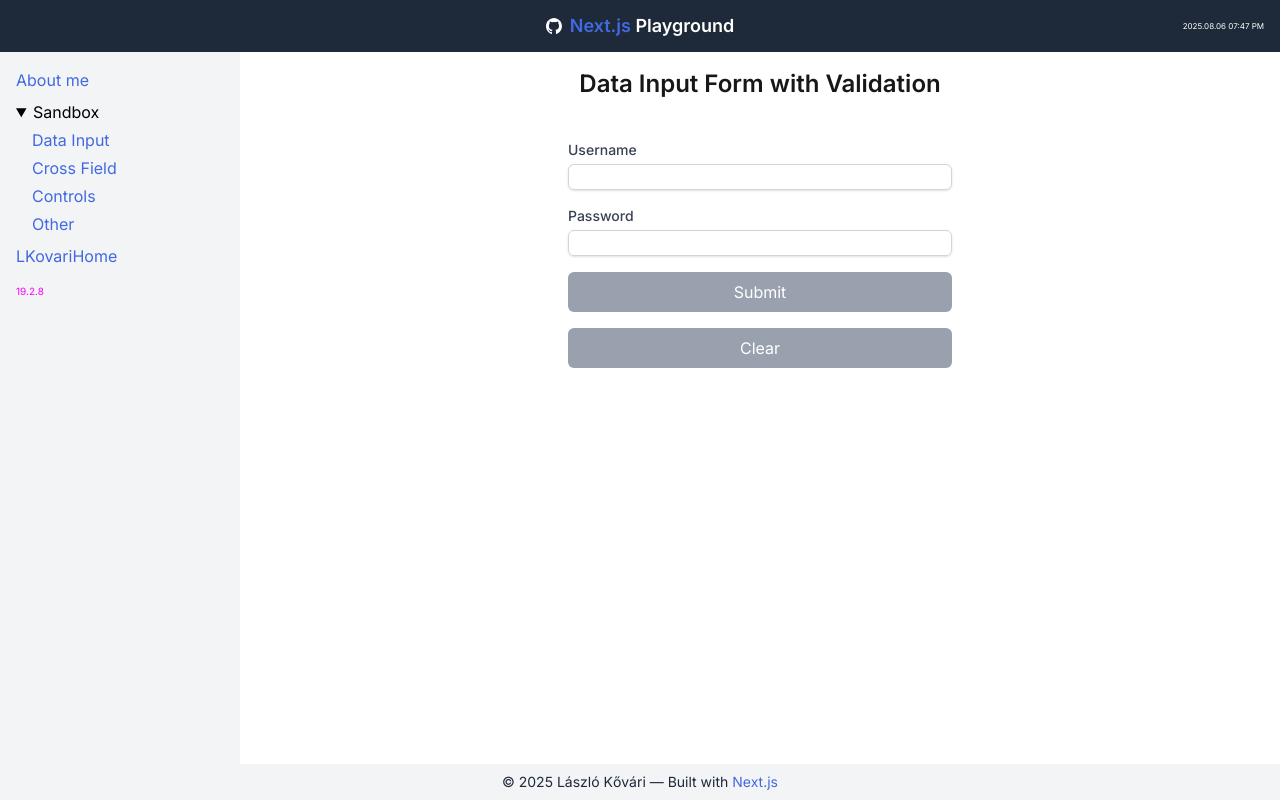
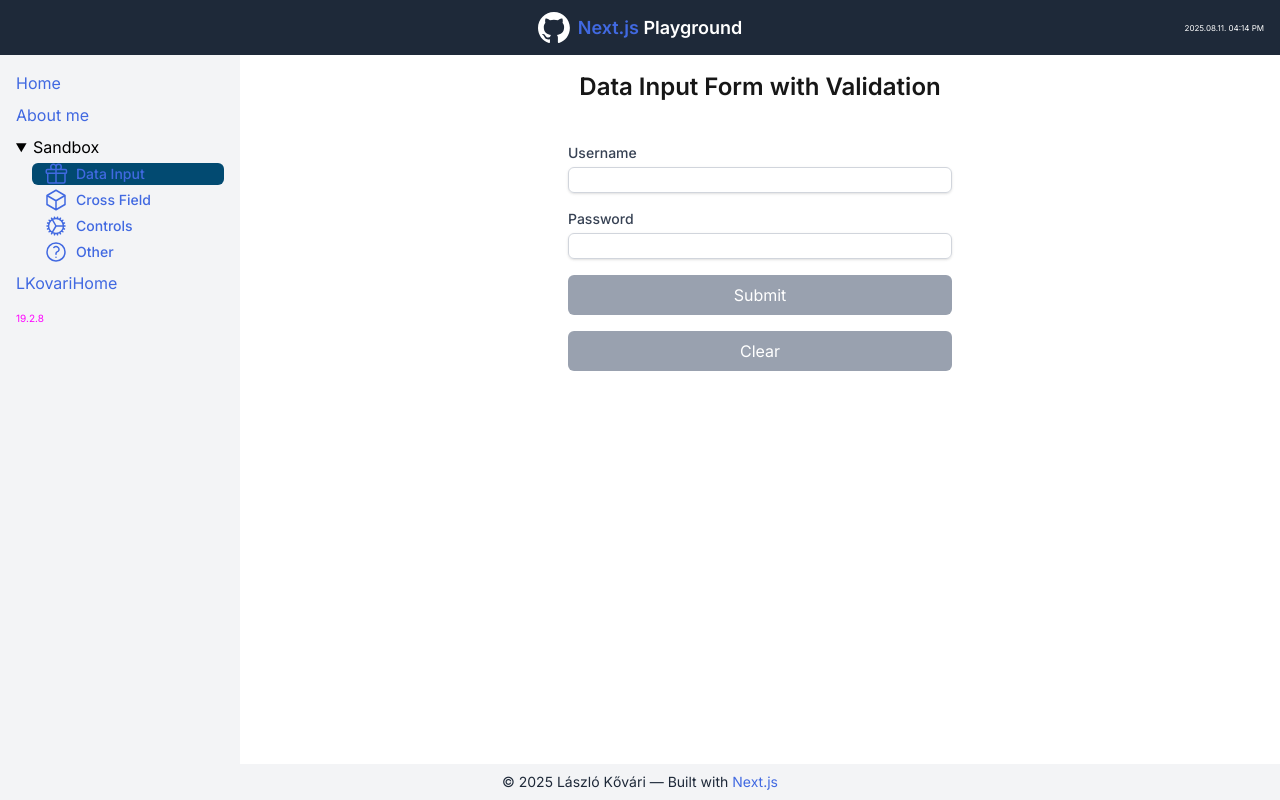
Before and after one commit to lkovari/nextjs-react-seed, a Next.js app in the folder apps/main-app/: page /sandbox/data-input in a window 1280 px wide. Both pictures are taken after a click on the heading "Sandbox". Built offline with nearby package versions, Linux system fonts and the light colour scheme.

Commit message:
all linting, fix useEffect problem, optimize fonts, Image

```diff
--- a/apps/main-app/package.json
+++ b/apps/main-app/package.json
@@ -9,11 +9,13 @@
     "lint": "next lint"
   },
   "dependencies": {
+    "@heroicons/react": "^2.2.0",
+    "clsx": "^2.1.1",
+    "common-lib": "workspace:*",
     "next": "15.4.5",
     "react": "19.1.0",
     "react-dom": "19.1.0",
-    "sass": "^1.89.2",
-    "common-lib": "workspace:*"
+    "sass": "^1.89.2"
   },
   "devDependencies": {
     "@eslint/eslintrc": "^3",
--- a/apps/main-app/src/app/layout.tsx
+++ b/apps/main-app/src/app/layout.tsx
@@ -6,16 +6,22 @@ import Sidebar from '../components/Sidebar'
 import Image from 'next/image'
 
 const inter = Inter({ subsets: ['latin'] })
-const lastUpdateDate = "2025.08.06 07:47 PM"
+const lastUpdateDate = "2025.08.11. 04:14 PM";
 export const metadata: Metadata = {
   title: 'NextJS Playground',
   description: 'Demo project',
 }
 
-export default function RootLayout({ children }: { children: React.ReactNode }) {
+export default function RootLayout({
+  children,
+}: {
+  children: React.ReactNode;
+}) {
   return (
     <html lang="en">
-      <body className={`${inter.className} flex flex-col min-h-[100dvh] bg-white text-black dark:bg-black dark:text-white h-[calc(var(--vh)_*_100)]`}>
+      <body
+        className={`${inter.className} antialiased flex flex-col min-h-[100dvh] bg-white text-black dark:bg-black dark:text-white h-[calc(var(--vh)_*_100)]`}
+      >
         <Header />
         <div className="flex flex-1">
           <Sidebar />
@@ -24,7 +30,7 @@ export default function RootLayout({ children }: { children: React.ReactNode })
         <Footer />
       </body>
     </html>
-  )
+  );
 }
 
 function Header() {
@@ -42,10 +48,17 @@ function Header() {
         <a href="https://github.com/lkovari/nextjs-react-seed">
           <Image
             src="/github-mark-white.svg"
+            width={32}
+            height={32}
+            alt="GitHub logo"
+            className="hidden md:block object-contain"
+          />
+          <Image
+            src="/github-mark-white.svg"
             width={16}
             height={16}
             alt="GitHub logo"
-            className="object-contain"
+            className="block md:hidden object-contain"
           />
         </a>
         <h1 className="text-lg font-semibold text-center">
@@ -53,7 +66,7 @@ function Header() {
         </h1>
       </div>
     </header>
-  )
+  );
 }
 
 function Footer() {
--- a/apps/main-app/src/app/sandbox/data-input/page.tsx
+++ b/apps/main-app/src/app/sandbox/data-input/page.tsx
@@ -1,102 +1,124 @@
-'use client'
-import { useState, useEffect } from 'react'
+"use client";
+import { useState } from "react";
 
-// of course we can use zod library for validation.
+// Validation constants
+const MIN_USERNAME_LENGTH = 4;
+const MIN_PASSWORD_LENGTH = 8;
 
 type FieldState = {
-  value: string
-  touched: boolean
-  error: string
-  isValid: boolean
+  value: string;
+  touched: boolean;
+  error: string;
+  isValid: boolean;
+};
+
+type FormState = {
+  [key: string]: FieldState;
+};
+
+const initialFieldState: FieldState = {
+  value: "",
+  touched: false,
+  error: "",
+  isValid: false,
+};
+
+const fieldNames = ["username", "password"] as const;
+
+function computeValidation(name: string, value: string, touched: boolean) {
+  const trimmed = value.trim();
+
+  let isValid = true;
+  let error = "";
+
+  if (trimmed === "") {
+    isValid = false;
+    if (touched) error = "The field is required";
+  } else {
+    if (name === "username" && trimmed.length < MIN_USERNAME_LENGTH) {
+      isValid = false;
+      if (touched) {
+        error = `Username must be at least ${MIN_USERNAME_LENGTH} characters`;
+      }
+    }
+    if (name === "password" && trimmed.length < MIN_PASSWORD_LENGTH) {
+      isValid = false;
+      if (touched) {
+        error = `Password must be at least ${MIN_PASSWORD_LENGTH} characters`;
+      }
+    }
   }
 
-type FormState = {
-  [key: string]: FieldState
+  return { isValid, error };
 }
-
-const initialFieldState: FieldState = {
-  value: '',
-  touched: false,
-  error: '',
-  isValid: false,
-}
-
-const fieldNames = ['username', 'password']
 
 export default function DataInputFormsPage() {
   const [formState, setFormState] = useState<FormState>(() =>
     fieldNames.reduce((acc, field) => {
-      acc[field] = { ...initialFieldState }
-      return acc
+      acc[field] = { ...initialFieldState };
+      return acc;
     }, {} as FormState)
-  )
-
-    useEffect(() => {
-    const newState = { ...formState }
-
-    for (const key in newState) {
-      const trimmed = newState[key].value.trim()
-      newState[key].error =
-        newState[key].touched && trimmed === '' ? 'The field is required' : ''
-      newState[key].isValid = trimmed !== ''
-    }
-
-    setFormState(newState)
-  }, [JSON.stringify(formState)])
+  );
 
   const handleChange = (name: string, value: string) => {
-    setFormState((prev) => ({
+    setFormState((prev) => {
+      const curr = prev[name];
+      const { isValid, error } = computeValidation(name, value, curr.touched);
+      return {
         ...prev,
-      [name]: {
-        ...prev[name],
-        value,
-      },
-    }))
-  }
+        [name]: { ...curr, value, isValid, error },
+      };
+    });
+  };
 
   const handleBlur = (name: string) => {
-    setFormState((prev) => ({
+    setFormState((prev) => {
+      const curr = prev[name];
+      const { isValid, error } = computeValidation(name, curr.value, true);
+      return {
         ...prev,
-      [name]: {
-        ...prev[name],
-        touched: true,
-      },
-    }))
-  }
+        [name]: { ...curr, touched: true, isValid, error },
+      };
+    });
+  };
 
   const handleSubmit = (e: React.FormEvent) => {
-    e.preventDefault()
+    e.preventDefault();
     const formValues = Object.fromEntries(
       Object.entries(formState).map(([key, val]) => [key, val.value])
-    )
-    alert(`Submited value: ${JSON.stringify(formValues, null, 2)}`)
-  }
+    );
+    alert(`Submited value: ${JSON.stringify(formValues, null, 2)}`);
+  };
 
-  const isFormValid = Object.values(formState).every((f) => f.isValid)
+  const isFormValid = Object.values(formState).every((f) => f.isValid);
   const isFieldNotEmpty = Object.values(formState).every(
-    (field) => field?.value?.trim() !== ''
-  )
+    (field) => field?.value?.trim() !== ""
+  );
 
   const handleClear = () => {
     const clearedState = fieldNames.reduce((acc, field) => {
-      acc[field] = { ...initialFieldState }
-      return acc
-    }, {} as FormState)
-
-    setFormState(clearedState)
-  }
+      acc[field] = { ...initialFieldState };
+      return acc;
+    }, {} as FormState);
+    setFormState(clearedState);
+  };
 
   return (
     <>
-      <h2 className="text-2xl font-semibold mb-2 text-center">Data Input Form with Validation</h2>
-    <form onSubmit={handleSubmit} className="max-w-sm mx-auto mt-10 space-y-4">
+      <h2 className="text-2xl font-semibold mb-2 text-center">
+        Data Input Form with Validation
+      </h2>
+      <form
+        onSubmit={handleSubmit}
+        className="max-w-sm mx-auto mt-10 space-y-4"
+      >
         {fieldNames.map((fieldName) => (
           <div key={fieldName}>
             <label className="block text-sm font-medium text-gray-700 capitalize">
               {fieldName}
             </label>
             <input
-            type={fieldName === 'password' ? 'password' : 'text'}
+              type={fieldName === "password" ? "password" : "text"}
               value={formState[fieldName].value}
               onChange={(e) => handleChange(fieldName, e.target.value)}
               onBlur={() => handleBlur(fieldName)}
@@ -114,7 +136,9 @@ export default function DataInputFormsPage() {
           type="submit"
           disabled={!isFormValid}
           className={`w-full py-2 px-4 rounded-md text-white ${
-          isFormValid ? 'bg-blue-600 hover:bg-blue-700' : 'bg-gray-400 cursor-not-allowed'
+            isFormValid
+              ? "bg-blue-600 hover:bg-blue-700"
+              : "bg-gray-400 cursor-not-allowed"
           }`}
         >
           Submit
@@ -124,7 +148,9 @@ export default function DataInputFormsPage() {
           onClick={handleClear}
           disabled={!isFieldNotEmpty}
           className={`w-full py-2 px-4 rounded-md text-white ${
-          isFieldNotEmpty ? 'bg-blue-600 hover:bg-blue-700' : 'bg-gray-400 cursor-not-allowed'
+            isFieldNotEmpty
+              ? "bg-blue-600 hover:bg-blue-700"
+              : "bg-gray-400 cursor-not-allowed"
           }`}
         >
           Clear
--- /dev/null
+++ b/apps/main-app/src/app/ui/fonts.ts
@@ -0,0 +1,5 @@
+import { Inter, Lusitana } from 'next/font/google';
+
+export const inter = Inter({ subsets: ['latin'] });
+
+export const lusitana = Lusitana({ weight: ['400', '700'], subsets: ['latin'] });
--- /dev/null
+++ b/apps/main-app/src/app/ui/nav-links.tsx
@@ -0,0 +1,64 @@
+"use client";
+
+import {
+  GiftIcon,
+  CubeIcon,
+  CogIcon,
+  QuestionMarkCircleIcon,
+} from "@heroicons/react/24/outline";
+import clsx from "clsx";
+import Link from "next/link";
+import { usePathname } from "next/navigation";
+
+// Map of links to display in the side navigation.
+// Depending on the size of the application, this would be stored in a database.
+
+const links = [
+  {
+    name: "Data Input",
+    href: "/sandbox/data-input",
+    icon: GiftIcon,
+  },
+  {
+    name: "Cross Field",
+    href: "/sandbox/cross-field",
+    icon: CubeIcon,
+  },
+  {
+    name: "Controls",
+    href: "/sandbox/controls",
+    icon: CogIcon,
+  },
+  {
+    name: "Other",
+    href: "/sandbox/other",
+    icon: QuestionMarkCircleIcon,
+  },
+];
+
+export default function NavLinks() {
+  const pathname = usePathname();
+
+  return (
+    <>
+      {links.map((link) => {
+        const LinkIcon = link.icon;
+        return (
+          <Link
+            key={link.name}
+            href={link.href}
+            className={clsx(
+              "flex h-[22px] grow items-center justify-center gap-2 rounded-md p-3 text-sm font-medium hover:bg-sky-400 hover:text-blue-600 md:flex-none md:justify-start md:p-2 md:px-3",
+              {
+                "bg-sky-900 text-[#E20074]": pathname === link.href,
+              }
+            )}
+          >
+            <LinkIcon className="w-6" />
+            <p className="hidden md:block">{link.name}</p>
+          </Link>
+        );
+      })}
+    </>
+  );
+}
--- a/apps/main-app/src/components/Sidebar.tsx
+++ b/apps/main-app/src/components/Sidebar.tsx
@@ -1,24 +1,27 @@
-import { ReactVersion } from 'common-lib'
-import Link from 'next/link'
+import NavLinks from "@/app/ui/nav-links";
+import { ReactVersion } from "common-lib";
+import Link from "next/link";
 
 export default function Sidebar({ mobile = false }: { mobile?: boolean }) {
   return (
     <aside
       className={`${
         mobile
-          ? 'absolute left-0 top-25 z-50 w-60 p-4 shadow-md'
-          : 'hidden sm:block w-60 p-4'
+          ? "absolute left-0 top-25 z-50 w-60 p-4 shadow-md"
+          : "hidden sm:block w-60 p-4"
       } bg-gray-100 dark:bg-gray-900 text-black dark:text-white`}
     >
       <nav className="flex flex-col gap-2">
-        <Link href="/about" className="hover:underline">About me</Link>
+        <Link href="/" className="hover:underline">
+          Home
+        </Link>
+        <Link href="/about" className="hover:underline">
+          About me
+        </Link>
         <details>
           <summary className="cursor-pointer">Sandbox</summary>
           <nav className="ml-4 mt-1 flex flex-col gap-1">
-            <Link href="/sandbox/data-input" className="hover:underline">Data Input</Link>
-            <Link href="/sandbox/cross-field" className="hover:underline">Cross Field</Link>
-            <Link href="/sandbox/controls" className="hover:underline">Controls</Link>
-            <Link href="/sandbox/other" className="hover:underline">Other</Link>
+            <NavLinks />
           </nav>
         </details>
         <a
@@ -30,9 +33,9 @@ export default function Sidebar({ mobile = false }: { mobile?: boolean }) {
           LKovariHome
         </a>
       </nav>
-      <div className='pt-4'>
+      <div className="pt-4">
         <ReactVersion />
       </div>
     </aside>
-  )
+  );
 }
--- a/package.json
+++ b/package.json
@@ -5,6 +5,7 @@
   "main": "index.js",
   "scripts": {
     "test": "echo \"Error: no test specified\" && exit 1",
+    "clean": "pnpm -r exec rm -rf dist node_modules/.cache",
     "dev": "turbo run dev",
     "build": "turbo run build",
     "build:common": "pnpm build --filter common-lib",
@@ -19,7 +20,7 @@
   "devDependencies": {
     "@typescript-eslint/eslint-plugin": "^8.39.0",
     "@typescript-eslint/parser": "^8.39.0",
-    "eslint": "^9.32.0",
+    "eslint": "^9.33.0",
     "turbo": "^2.5.5"
   },
   "dependencies": {
--- a/packages/common-lib/package.json
+++ b/packages/common-lib/package.json
@@ -1,7 +1,8 @@
 {
   "name": "common-lib",
   "version": "1.0.0",
-  "description": "Közös React komponensek és segédprogramok",
+  "description": "Common components and utilities",
+  "type": "module",
   "main": "./dist/index.js",
   "module": "./dist/index.mjs",
   "types": "./dist/index.d.ts",
--- a/packages/common-lib/tsconfig.json
+++ b/packages/common-lib/tsconfig.json
@@ -9,7 +9,11 @@
     "declarationMap": true,
     "emitDeclarationOnly": true,
     "outDir": "./dist",
-    "rootDir": "./src"
+    "rootDir": "./src",
+
+    "module": "ESNext",
+    "moduleResolution": "bundler",
+    "verbatimModuleSyntax": true
   },
   "include": ["src"],
   "exclude": ["node_modules", "dist"]
```
Also changed, not shown: apps/main-app/src/app/globals.css (+21 -0 lines), apps/main-app/src/components/MobileMenuButton.tsx (+5 -5 lines), packages/common-lib/eslint.config.js (+7 -8 lines), 1 other file (tests, documents, lock files or other folders). Lines whose indentation alone changed are shown as unchanged.
